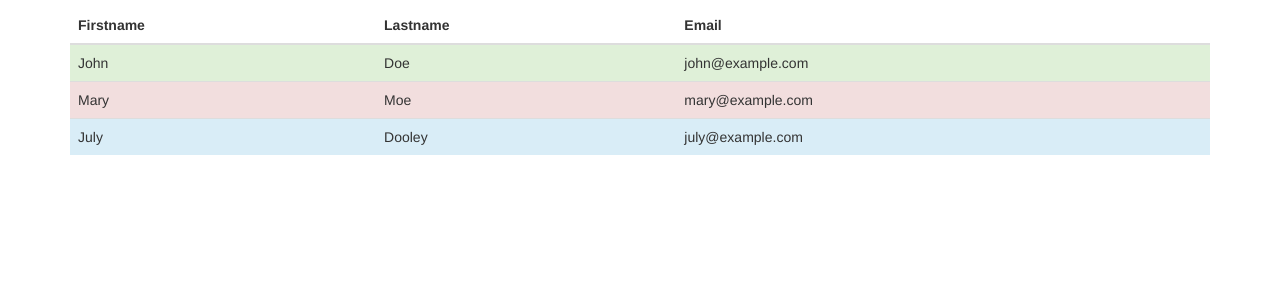
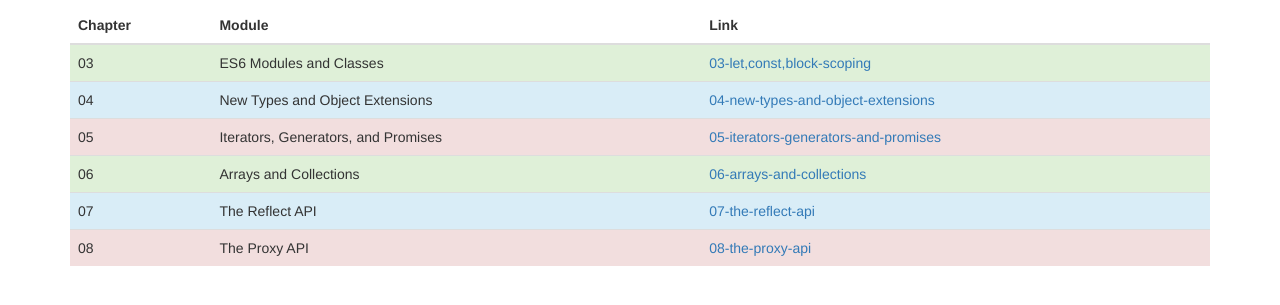
Before and after one commit to hafeez-syed/ES6, a website: page index.html in a window 1280 px wide. Shown: the part 63-368 px from the top of the page. Drawn offline with nearby package versions, Linux system fonts and the light colour scheme.

Commit message:
list course content on the index page

```diff
--- a/index.html
+++ b/index.html
@@ -13,26 +13,41 @@
         <table class="table">
             <thead>
                 <tr>
-                <th>Firstname</th>
-                <th>Lastname</th>
-                <th>Email</th>
+                    <th>Chapter</th>
+                    <th>Module</th>
+                    <th>Link</th>
                 </tr>
             </thead>
             <tbody>
                 <tr class="success">
-                <td>John</td>
-                <td>Doe</td>
-                <td>john@example.com</td>
+                    <td>03</td>
+                    <td>ES6 Modules and Classes</td>
+                    <td><a href="03-let,const,block-scoping/">03-let,const,block-scoping</a></td>
+                </tr>
+                <tr class="info">
+                    <td>04</td>
+                    <td>New Types and Object Extensions</td>
+                    <td><a href="04-new-types-and-object-extensions/">04-new-types-and-object-extensions</a></td>
                 </tr>
                 <tr class="danger">
-                <td>Mary</td>
-                <td>Moe</td>
-                <td>mary@example.com</td>
+                    <td>05</td>
+                    <td>Iterators, Generators, and Promises</td>
+                    <td><a href="05-iterators-generators-and-promises/">05-iterators-generators-and-promises</a></td>
+                </tr>
+                <tr class="success">
+                    <td>06</td>
+                    <td>Arrays and Collections</td>
+                    <td><a href="06-arrays-and-collections/">06-arrays-and-collections</a></td>
                 </tr>
                 <tr class="info">
-                <td>July</td>
-                <td>Dooley</td>
-                <td>july@example.com</td>
+                    <td>07</td>
+                    <td>The Reflect API</td>
+                    <td><a href="07-the-reflect-api/">07-the-reflect-api</a></td>
+                </tr>
+                <tr class="danger">
+                    <td>08</td>
+                    <td>The Proxy API</td>
+                    <td><a href="08-the-proxy-api/">08-the-proxy-api</a></td>
                 </tr>
             </tbody>
         </table>
```
Also changed, not shown: 03-let,const,block-scoping/index.html (+6 -0 lines). Lines whose indentation alone changed are shown as unchanged.
